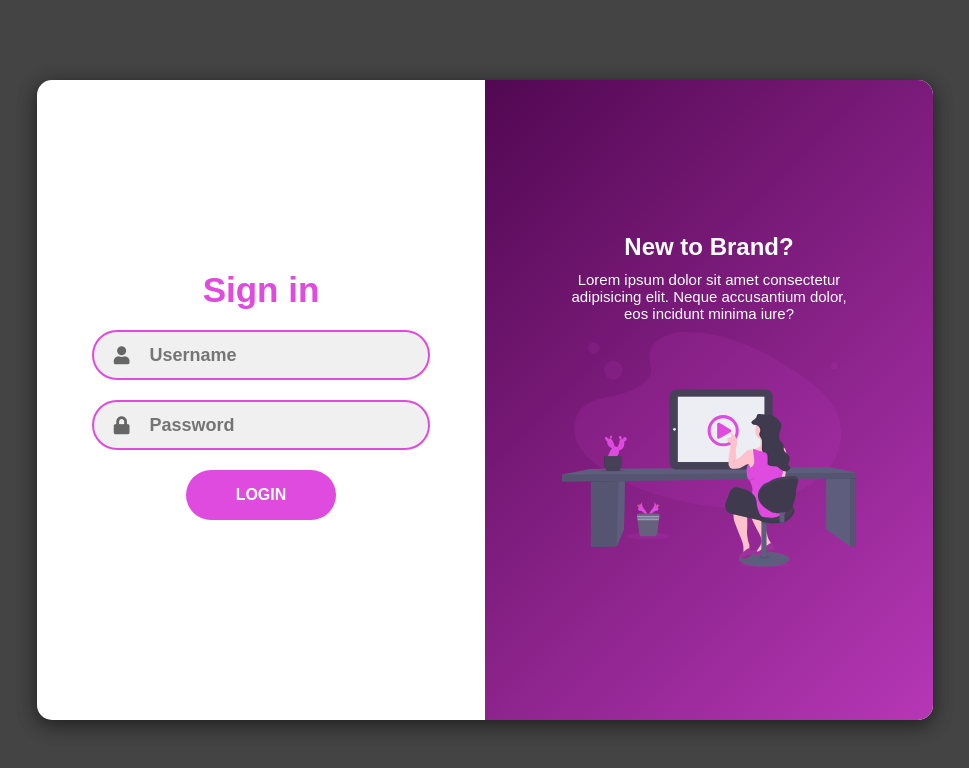
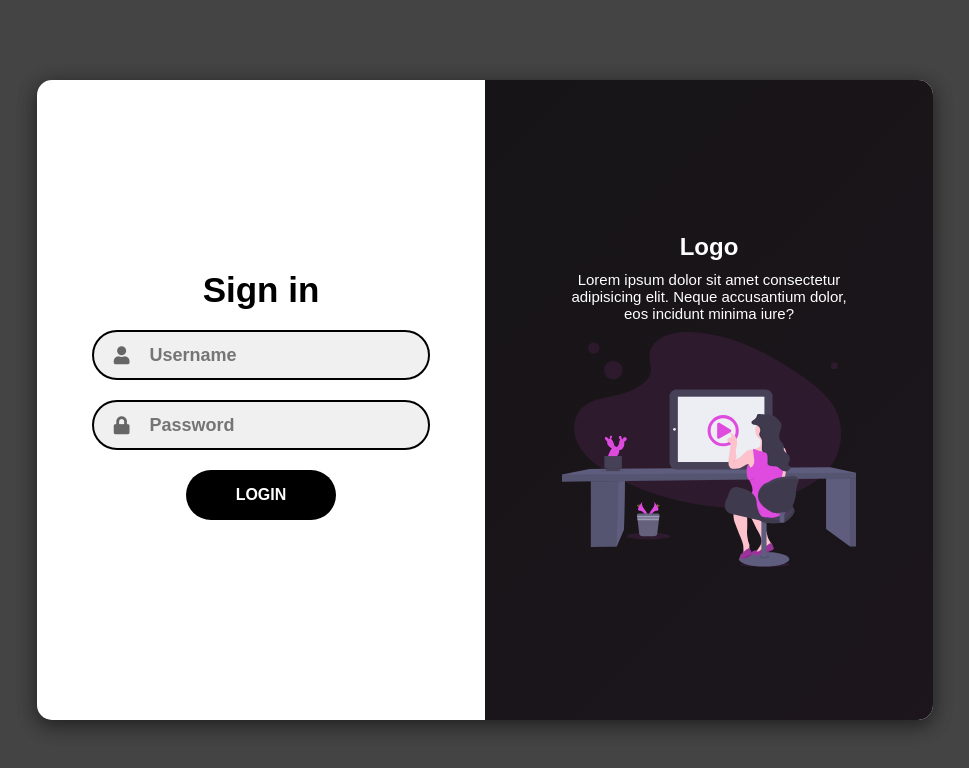
Before and after one commit to moonDev0/demo, a plain HTML site: page index.html in a window 1280 px wide. Shown: the whole page, without its empty margins (155-1124 px from the left). Drawn offline with Linux system fonts and the light colour scheme.

Commit message:
updated login styles

```diff
--- a/index.html
+++ b/index.html
@@ -42,7 +42,7 @@
                 <p class="account-text">Don't have an account? <a href="#" id="sign-up-btn2">Sign up</a></p>
             </form>
             <form action="" class="sign-up-form">
-                <h2 class="title">Sign up</h2>
+                <!-- <h2 class="title">Sign up</h2>
                 <div class="input-field">
                     <i class="fas fa-user"></i>
                     <input type="text" placeholder="Username">
@@ -71,7 +71,7 @@
                         <i class="fab fa-linkedin-in"></i>
                     </a>
                 </div>
-                <p class="account-text">Already have an account? <a href="#" id="sign-in-btn2">Sign in</a></p>
+                <p class="account-text">Already have an account? <a href="#" id="sign-in-btn2">Sign in</a></p> -->
             </form>
         </div>
         <div class="panels-container">
@@ -85,7 +85,7 @@
             </div>
             <div class="panel right-panel">
                 <div class="content">
-                    <h3>New to Brand?</h3>
+                    <h3>Logo</h3>
                     <p>Lorem ipsum dolor sit amet consectetur adipisicing elit. Neque accusantium dolor, eos incidunt minima iure?</p>
                     <!-- <button class="btn" id="sign-up-btn">Sign up</button> -->
                 </div>
--- a/styles.css
+++ b/styles.css
@@ -34,7 +34,7 @@ body {
     left: -50%;
     width: 100%;
     height: 100%;
-    background: linear-gradient(-45deg, #df4adf, #520852);
+    background: linear-gradient(-45deg, #1f171f, #161416);
     z-index: 6;
     transform: translateX(100%);
     transition: 1s ease-in-out;
@@ -76,7 +76,7 @@ form.sign-up-form {
 
 .title {
     font-size: 35px;
-    color: #df4adf;
+    color: black;
     margin-bottom: 10px;
 }
 
@@ -85,7 +85,7 @@ form.sign-up-form {
     height: 50px;
     background: #f0f0f0;
     margin: 10px 0;
-    border: 2px solid #df4adf;
+    border: 2px solid black;
     border-radius: 50px;
     display: flex;
     align-items: center;
@@ -114,7 +114,7 @@ form.sign-up-form {
     height: 50px;
     border: none;
     border-radius: 50px;
-    background: #df4adf;
+    background: black;
     color: #fff;
     font-weight: 600;
     margin: 10px 0;
@@ -223,7 +223,7 @@ a {
 
 /*Animation*/
 
-.container.sign-up-mode::before {
+/* .container.sign-up-mode::before {
     transform: translateX(0);
 }
 
@@ -252,7 +252,7 @@ a {
 .container.sign-up-mode .left-panel {
     pointer-events: all;
 }
-
+ */
 
 /*Responsive*/
 
```
